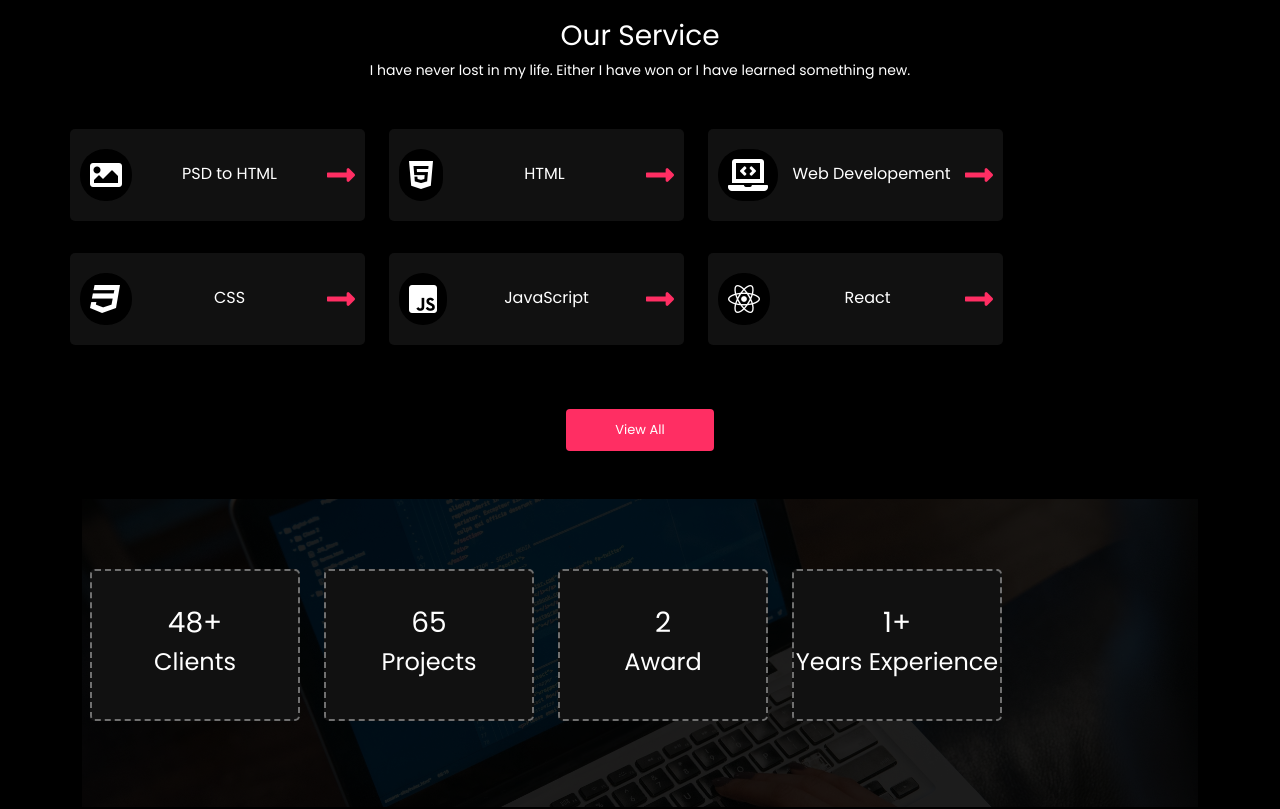
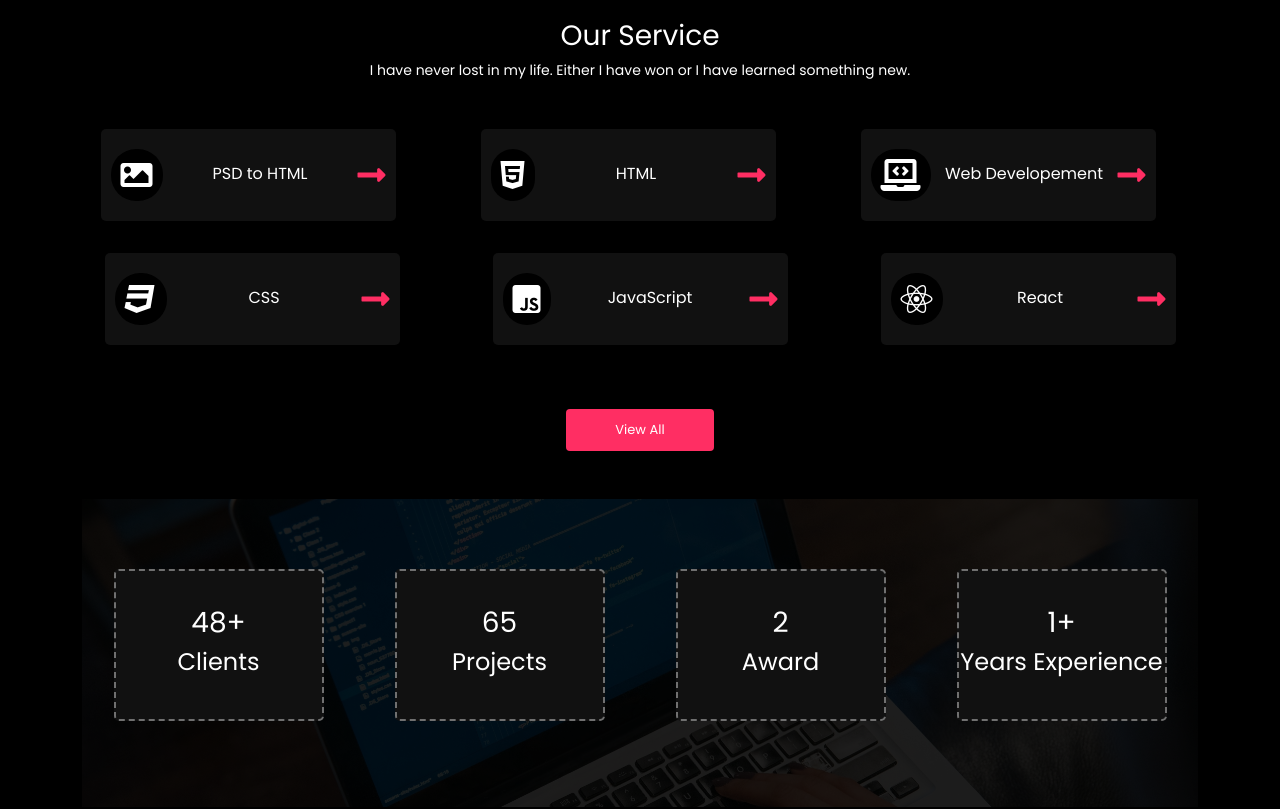
Before and after one commit to mdalamin75/portfolio, a plain HTML site: page index.html in a window 1280 px wide. Shown: the part 1284-2093 px from the top of the page. Drawn offline with nearby package versions, Linux system fonts and the light colour scheme.

Commit message:
Update index.html

```diff
--- a/index.html
+++ b/index.html
@@ -158,7 +158,7 @@
               <h3 class="font-weight-bold">Our Service</h3>
               <p class="small">I have never lost in my life. Either I have won or I have learned something new.</p>
             </div>
-            <div class="row mb-3">
+            <div class="row mb-3 justify-content-around">
               <div class="col-lg-4 me-lg-4 mb-3 text-center inner_service">
                 <i class="fas fa-image fa-2x  float-start"></i>
                 <label>PSD to HTML</label>
@@ -175,7 +175,7 @@
                 <i class="fas fa-long-arrow-alt-right fa-2x float-end"></i>
               </div>
             </div>
-            <div class="row mb-3">
+            <div class="row mb-3 justify-content-around">
               <div class="col-lg-4 me-lg-4 mb-3 text-center inner_service">
                 <i class="fab fa-css3 fa-2x  float-start"></i>
                 <label>CSS</label>
@@ -193,7 +193,7 @@
               </div>
             </div>
             <div class="collapse" id="more_skill">
-              <div class="row mb-3">
+              <div class="row mb-3 justify-content-around">
                 <div class="col-lg-4 me-lg-4 mb-3 text-center inner_service">
                   <i class="fab fa-sass fa-2x  float-start"></i>
                   <label>SCSS</label>
@@ -216,7 +216,7 @@
             </div>
             <!-- Experience Start -->
             <div class="inner_service_bottom mt-5">
-              <div class="row m-0">
+              <div class="row m-0 justify-content-around">
                 <div class="col-lg-3 mb-3 me-4 ms-2 experience">
                   <h3 ><span class="counter">50</span>+</h3>
                   <h4>Clients</h4>
@@ -430,7 +430,7 @@
                 </div>
               </div>
               <div class="col-lg-7">
-                <h3 class="bold mb-5 ">Drop a Line</h3>
+                <h3 class="bold mb-4">Drop a Line</h3>
                 <form action="POST" data-netlify="true" class="row g-3">
                   <div class="col-md-6">
                     <input type="text" class="form-control my_form" placeholder="Name" name="name">
```
